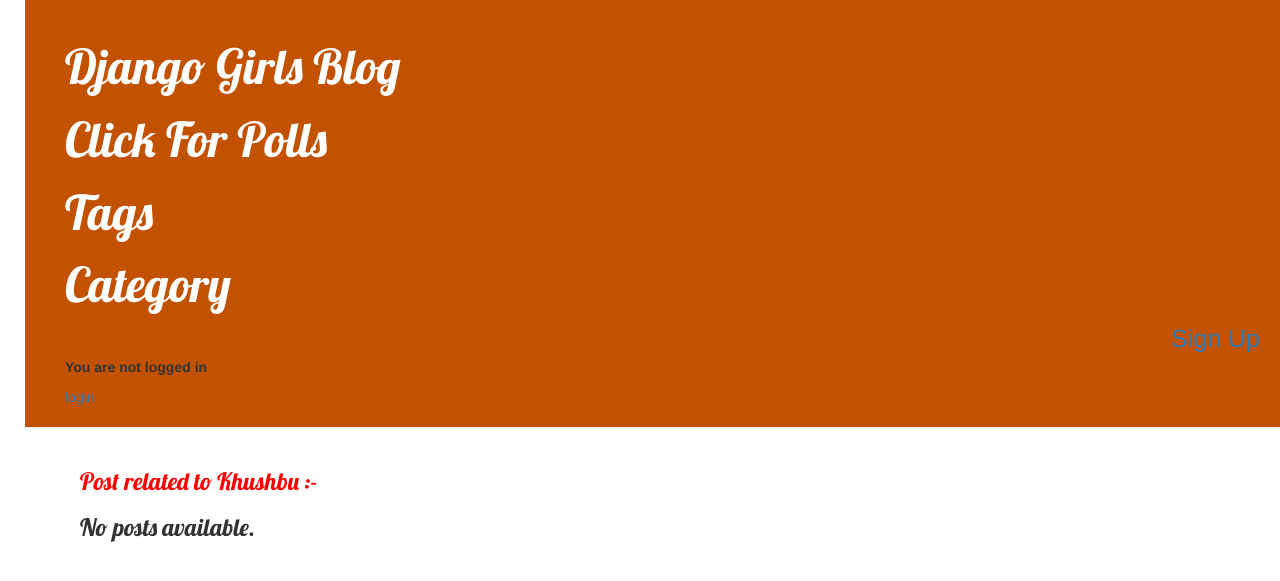
After one commit to khushbua1/BlogPollsProject, a Django app: a page that uses blog/templates/blog/base.html in a window 1280 px wide. The commit adds this page. Shown: the top 581 px of the page. Run offline with Django 3.2, Linux system fonts and the light colour scheme; data comes from the database, SQL or seed files in the repository; both versions use the stored data as it was after the commit; some libraries are stand-ins or nearby versions.

Commit message:
Post according to Tags & Categories task done

```diff
--- a/blog/models.py
+++ b/blog/models.py
@@ -5,16 +5,41 @@ from django_extensions.db.fields import AutoSlugField
 from django.template.defaultfilters import slugify
 from django.urls import reverse
 
+class Tag(models.Model):
+	name = models.CharField(max_length=200)
+	slug = AutoSlugField(populate_from = 'name')
+
+	def __str__(self):
+		return self.name
+
+status = [('Active','Active'),('Inactive', 'Inactive'), ('Drafted', 'Drafted')]
+
+class Category(models.Model):
+	title = models.CharField(max_length = 200)
+	slug = AutoSlugField(populate_from = 'title')
+	content = models.TextField()
+	updated_time = models.DateTimeField(default=timezone.now)
+	status = models.CharField(max_length = 200, choices = status, default='Active')
+
+	def publish(self):
+		self.updated_time = timezone.now()
+		self.save()
+
+	def __str__(self):
+		return self.title
+
 class Post(models.Model):
 	author = models.ForeignKey(settings.AUTH_USER_MODEL, on_delete=models.CASCADE)
+	category = models.ForeignKey(Category, on_delete=models.CASCADE, null=True)
+	tag = models.ForeignKey(Tag, on_delete=models.CASCADE, null=True)
 	title = models.CharField(max_length = 200)
-	slug = AutoSlugField(populate_from = 'title', max_length=250)
+	slug = AutoSlugField(populate_from = 'title')
 	text = models.TextField()
 	created_date = models.DateTimeField(default=timezone.now)
 	published_date = models.DateTimeField(blank=True, null=True)
 
-	def my_slugify_function(content):
-		return content.replace('_', '-').lower()
+	# def my_slugify_function(content):
+	# 	return content.replace('_', '-').lower()
 
 	def publish(self):
 		self.published_date = timezone.now()
@@ -22,3 +47,6 @@ class Post(models.Model):
 
 	def __str__(self):
 		return self.title
+
+	def get_absolute_url(self):
+		return ("/post/%s/" % self.slug)
--- a/blog/templates/blog/base.html
+++ b/blog/templates/blog/base.html
@@ -16,17 +16,19 @@
 
         <div style="font-size: 30px">
             <h1><a href="/">Django Girls Blog</a></h1>
-            <h1><a href="polls/">Click For Polls</a></h1>
+            <h1><a href="{% url 'polls:index' %}">Click For Polls</a></h1>
+            <h1><a href="{% url 'blog:tag_list' %}"> Tags </a></h1>
+            <h1><a href="{% url 'blog:category_list' %}"> Category </a></h1>
         </div>
 
         <div style="text-align: right; font-size: 25px;">
-            <a href="signup/">Sign Up</a>
+            <a href="{% url 'blog:signup' %}">Sign Up</a>
         </div>
 
         <div>
             {% if user.is_authenticated %}
-             <p><a href="user_detail/" style="color: white"></a></p>
-                <p><a href="logout/">logout</a></p>
+             <p> <a href="{% url 'blog:user_detail' %}" style="color: white;"> Welcome {{ user.username }} </a> </p>
+                <p><a href="{% url 'blog:logout' %}" style="font-size: 25px;" >logout</a></p>
         {% else %}
                 <p><b>You are not logged in</b></p>
                 <a href="{% url 'login' %}">login</a>
--- a/blog/templates/blog/logout.html
+++ b/blog/templates/blog/logout.html
@@ -2,6 +2,6 @@
 
 {% block content %}
 
-	<h2> Logged Out Successfully </h2>
+	<h2 style="color: red"> Logged Out Successfully </h2>
 
 {% endblock %}
--- /dev/null
+++ b/blog/templates/blog/tag_post_list.html
@@ -0,0 +1,16 @@
+{% extends 'blog/base.html' %}
+
+{% block content %}
+<h3 style="color: red"> Post related to {{ tag.name }} :- </h3>
+	{% if posts|length > 0 %}
+	    {% for post in posts %}
+    	    <div class="post">
+        		<h4> <a href=" {% url 'blog:post_detail' slug=post.slug %} "> {{ post.title }} </a>  </h4>
+        	</div>
+        {% endfor %}
+    {% else %}
+    	<div class="post">
+        	<h3>No posts available.</h3>
+        </div>
+	{% endif %}
+{% endblock %}
--- a/blog/urls.py
+++ b/blog/urls.py
@@ -5,11 +5,17 @@ from django.contrib.auth import views as auth_views
 app_name = 'blog'
 
 urlpatterns = [
-    path('', views.post_list, name='post_list'),
-    path('post/<str:slug>/', views.post_detail, name='post_detail'),
-    path('post/new/', views.post_new, name='post_new'),
     path('post/<str:slug>/edit/', views.post_edit, name='post_edit'),
-    path('signup/',views.signup, name='signup'),
-    path('logout/', views.logout, name='logout'),
-    path('login/', views.login, name='login'),
+    path('post/new/', views.post_new, name ='post_new'),
+    path('category_list/<str:slug>/', views.category_post_list, name='category_post_list'),
+    path('tag_list/<str:slug>/' , views.tag_post_list, name='tag_post_list'),
+    path('post/<str:slug>/', views.post_detail, name ='post_detail'),
+    path('category_list/', views.category_list, name = 'category_list'),
+    path('user_detail/', views.user_detail, name='user_detail'),
+    path('tag_list/', views.tag_list, name = 'tag_list'),
+    path('logout/', views.logout, name = 'logout'),
+    path('signup/',views.signup, name = 'signup'),
+    path('login/', views.login, name = 'login'),
+    path('', views.post_list, name = 'post_list'),
+
 ]
--- a/blog/views.py
+++ b/blog/views.py
@@ -1,6 +1,6 @@
 from django.shortcuts import render, get_object_or_404, redirect
 from django.utils import timezone
-from .models import Post
+from .models import Post, Category, Tag
 from .forms import PostForm
 from django.contrib.auth.forms import UserCreationForm
 from django.contrib.auth import authenticate, login
@@ -14,7 +14,6 @@ def post_list(request):
 
 def post_detail(request, slug):
 	post=get_object_or_404(Post, slug=slug)
-	print(slug)
 	return render(request, 'blog/post_detail.html', {'post': post})
 
 def post_new(request):
@@ -73,36 +72,27 @@ def user_detail(request):
 		form = UserCreationForm()
 	return render(request, 'blog/user_detail.html', {'form' : form})
 
-# def login(request):
-# 	if request.method == "POST":
-# 		form = UserCreationForm(request.POST)
-# 		if form.is_valid():
-# 			post = form.save()
-# 			username = form.cleaned_data.get('username')
-# 			raw_password = form.cleaned_data.get('password1')
-# 			user = authenticate (username=username, password=raw_password)
-# 			login(request, user)
-# 			return redirect('blog:post_list')
-# 	else:
-# 		form = UserCreationForm()
-# 	return render(request, 'blog/signup.html', {'form':form})
+# View function to show post related to Tag
 
+def tag_list(request):
+	tags = Tag.objects.all()
+	return render(request, 'blog/tag_list.html', {'tags' : tags})
 
-# def login(request):
-# 	if request.user.is_authenticated:
-# 		 return redirect('registration/login.html')
+def tag_post_list(request, slug):
+	tag = Tag.objects.get(slug=slug)
+	posts = Post.objects.filter(tag=tag)
+	context = { 'tag' : tag , 'posts' : posts }
+	return render(request, 'blog/tag_post_list.html',  context )
 
-# 	if request.method == 'POST':
-# 			username = request.POST.get('username')
-# 			password = request.POST.get('password')
-# 			user = auth.authenticate(username=username, password=password)
+# View function to show post related to Category
 
-# 			if user is not None:
-# 				# correct username and password login the user
-# 				auth.login(request, user)
-# 				return redirect('registration/login.html')
+def category_list(request):
+	categorys = Category.objects.filter(updated_time__lte=timezone.now()).order_by('updated_time')
+	return render(request, 'blog/category_list.html', {'categorys': categorys})
 
-# 			else:
-# 				messages.error(request, 'Error wrong username/password')
-
-# 	return render(request, 'blog/logout.html')
+def category_post_list(request, slug):
+	category = Category.objects.get(slug=slug)
+	posts = Post.objects.filter(category=category).all()
+	context = {'category' : category , 'posts' : posts}
+	# print (context)
+	return render(request, 'blog/category_post_list.html', context )
--- a/mysite/settings.py
+++ b/mysite/settings.py
@@ -33,6 +33,7 @@ ALLOWED_HOSTS = ['127.0.0.1', '.pythonanywhere.com']
 INSTALLED_APPS = [
     'django.contrib.admin',
     'django.contrib.auth',
+    # 'django.contrib.sites',
     'django.contrib.contenttypes',
     'django.contrib.sessions',
     'django.contrib.messages',
--- a/mysite/urls.py
+++ b/mysite/urls.py
@@ -15,6 +15,8 @@ Including another URLconf
 """
 from django.contrib import admin
 from django.urls import path, include
+from django.conf.urls import url, include
+# from blog.admin import admin_site
 
 urlpatterns = [
     path('admin/', admin.site.urls),
```
Also changed, not shown: blog/admin.py (+13 -2 lines), blog/forms.py (+12 -1 lines), blog/templates/blog/category_list.html (added, +12 -0 lines), blog/templates/blog/category_post_list.html (added, +16 -0 lines), blog/templates/blog/tag_list.html (added, +13 -0 lines), blog/templates/blog/user_detail.html (+6 -2 lines), blog/migrations/0003_auto_20201002_1806.py (added), blog/migrations/0004_auto_20201003_0913.py (added), blog/templates/blog/post_detail.html (line endings or trailing spaces), db.sqlite3.
